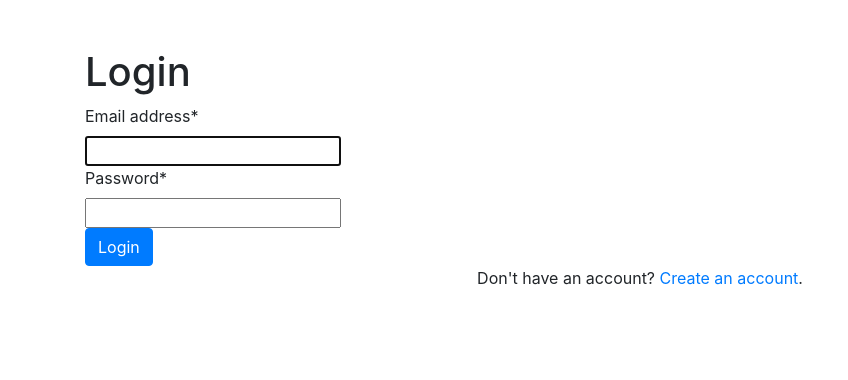
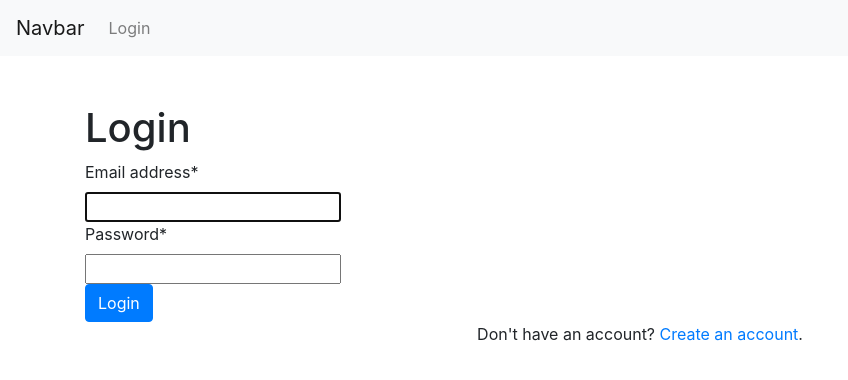
Before and after one commit to uoshvis/book-manager, a Django app: page /accounts/login in a window 1280 px wide. Shown: the top 380 px of the page, without its empty margins (0-848 px from the left). Run offline with Django 3.2, Linux system fonts and the light colour scheme; some libraries are stand-ins or nearby versions.

Commit message:
add navbar for login-logout

```diff
--- a/book_manager/templates/header.html
+++ b/book_manager/templates/header.html
@@ -11,6 +11,34 @@
     <title>Title</title>
   </head>
  <body>
+    <!--Navbar-->
+    <nav class="navbar navbar-expand-lg navbar-light bg-light">
+      <a class="navbar-brand" href="#">Navbar</a>
+      <button class="navbar-toggler" type="button" data-toggle="collapse" data-target="#navbarText" aria-controls="navbarText" aria-expanded="false" aria-label="Toggle navigation">
+        <span class="navbar-toggler-icon"></span>
+      </button>
+      <div class="collapse navbar-collapse" id="navbarText">
+        <ul class="navbar-nav mr-auto">
+          {% if user.is_authenticated %}
+
+          <li class="nav-item">
+            <a class="nav-link" href="logout">Logout</a>
+          </li>
+          <li class="nav-item">
+            <a class="nav-link" href="#">Welcome, {{user.username}}</a>
+          </li>
+
+          {% else %}
+
+          <li class="nav-item">
+            <a class="nav-link" href="login">Login</a>
+          </li>
+
+          {% endif %}
+        </ul>
+      </div>
+    </nav>
+
     {% include 'messages.html' %}
 
     {% block content %}
```
